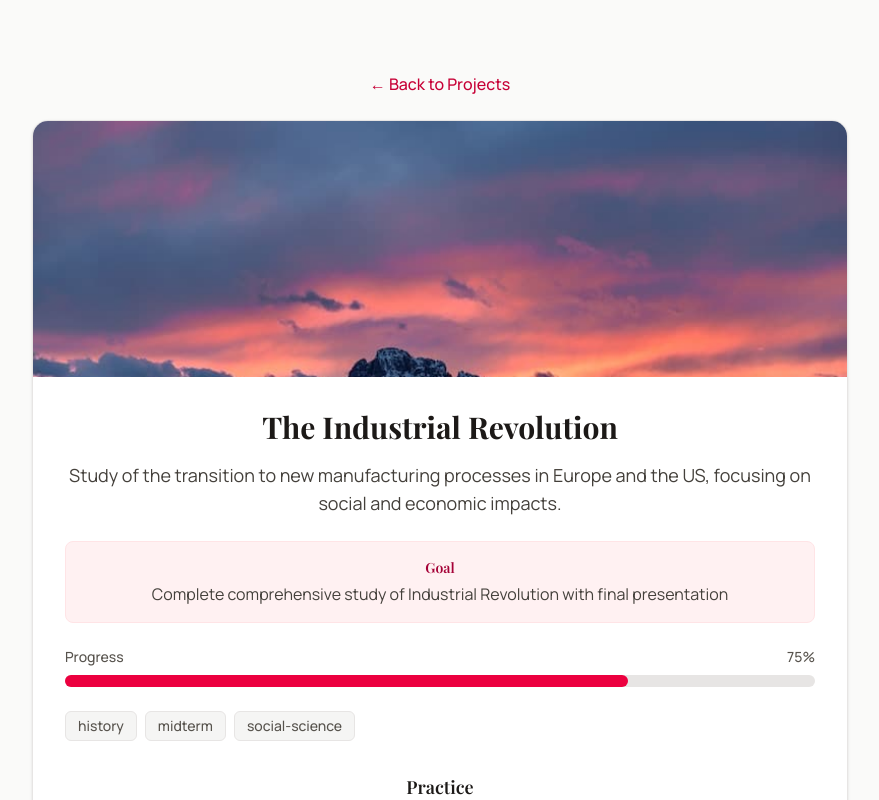
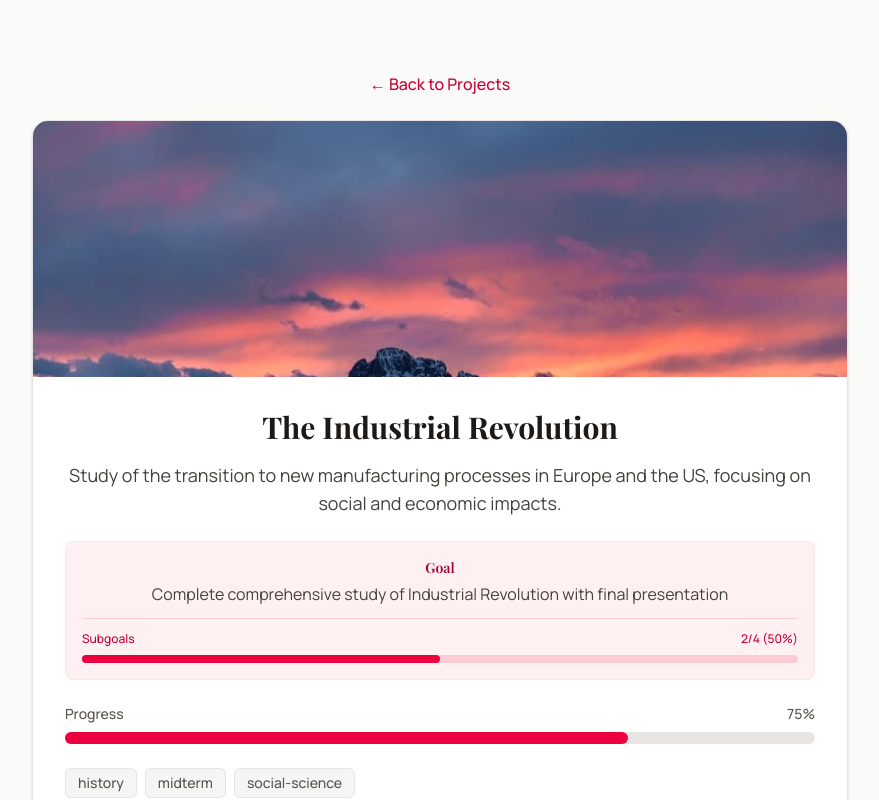
Before and after one commit to AlexandraFilina/knowledge-base, a React (Vite) app: page /projects/1 in a window 1280 px wide. Shown: the top 800 px of the page, without its empty margins (200-1079 px from the left). Built offline with nearby package versions, Linux system fonts and the light colour scheme.

Commit message:
feat(overview): show goals summary

```diff
--- a/src/features/project/components/OverviewTab.tsx
+++ b/src/features/project/components/OverviewTab.tsx
@@ -5,6 +5,7 @@ import {
   loadQuizAttempts,
   QuizAttempt,
 } from "../../../shared/storage/quizAttemptsStorage";
+import { computeGoalsProgress } from "../utils/progress";
 
 interface OverviewTabProps {
   project: IProject;
@@ -17,6 +18,11 @@ export function OverviewTab({ project, projectId, quizzes }: OverviewTabProps) {
 
   const projectQuizzes = quizzes.filter((q) => q.projectId === projectId);
   const projectAttempts = attempts.filter((a) => a.projectId === projectId);
+
+  const goalsProgress = computeGoalsProgress(project.subGoals);
+  const completedSubGoals =
+    project.subGoals?.filter((sg) => sg.done).length || 0;
+  const totalSubGoals = project.subGoals?.length || 0;
 
   const totalQuizzes = projectQuizzes.length;
   const totalAttempts = projectAttempts.length;
@@ -44,6 +50,24 @@ export function OverviewTab({ project, projectId, quizzes }: OverviewTabProps) {
         <div className="mb-6 p-4 bg-rose-50 rounded-lg border border-rose-100">
           <h3 className="text-sm font-semibold text-rose-800 mb-1">Goal</h3>
           <p className="text-stone-700">{project.goal}</p>
+          {totalSubGoals > 0 && (
+            <div className="mt-3 pt-3 border-t border-rose-200">
+              <div className="flex justify-between items-center mb-2">
+                <span className="text-xs font-medium text-rose-700">
+                  Subgoals
+                </span>
+                <span className="text-xs font-medium text-rose-700">
+                  {completedSubGoals}/{totalSubGoals} ({goalsProgress}%)
+                </span>
+              </div>
+              <div className="w-full bg-rose-200 rounded-full h-2">
+                <div
+                  className="bg-rose-600 h-2 rounded-full transition-all duration-300"
+                  style={{ width: `${goalsProgress}%` }}
+                />
+              </div>
+            </div>
+          )}
         </div>
       )}
 
```
